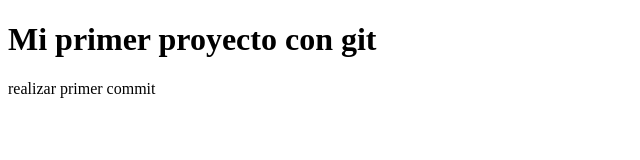
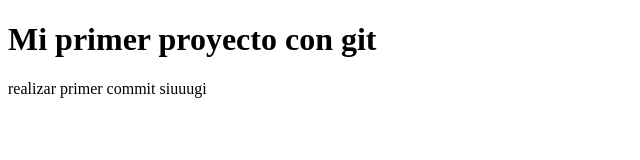
Before and after one commit to pedro4022/prueba, a plain HTML site: page index.html in a window 1280 px wide. Shown: the full height of the page, 0-640 px from the left. Drawn offline with Linux system fonts and the light colour scheme.

Commit message:
agreago parrafo

```diff
--- a/index.html
+++ b/index.html
@@ -8,7 +8,7 @@
 </head>
 <body>
     <h1>Mi primer proyecto con git</h1>
-    <p>realizar primer commit</p>
+    <p>realizar primer commit siuuugi</p>
 
 </body>
 </html>
```
